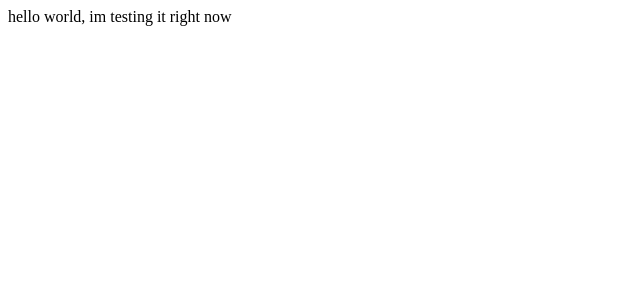
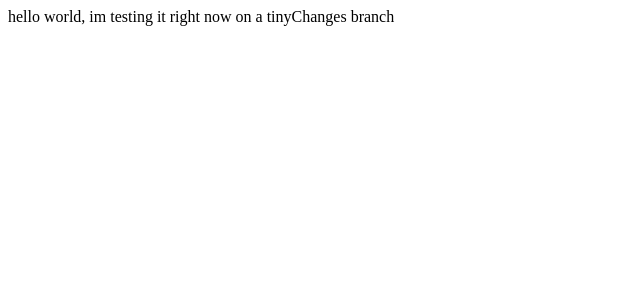
Before and after one commit to justaplaya/idlenesskills, a React (Create React App) app: page / in a window 1280 px wide. Shown: the top 300 px of the page, without its empty margins (0-640 px from the left). Built offline with nearby package versions, Linux system fonts and the light colour scheme.

Commit message:
created tinyChanges branch

```diff
--- a/src/App.js
+++ b/src/App.js
@@ -2,7 +2,7 @@
 function App() {
   return (
     <div className="App">
-      hello world, im testing it right now
+      hello world, im testing it right now on a tinyChanges branch
     </div>
   );
 }
```
Also changed, not shown: 1 other file (tests, documents, lock files or other folders).
